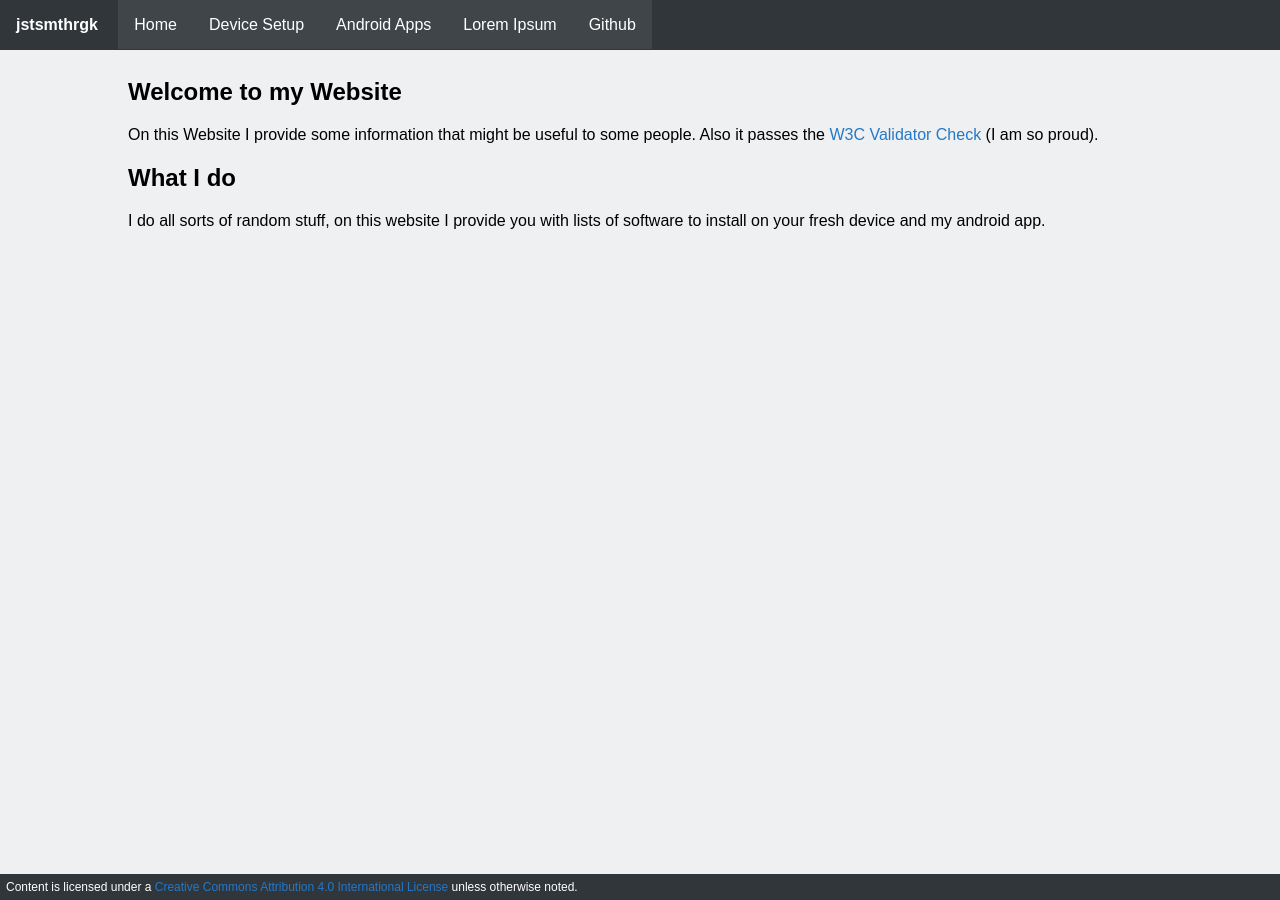
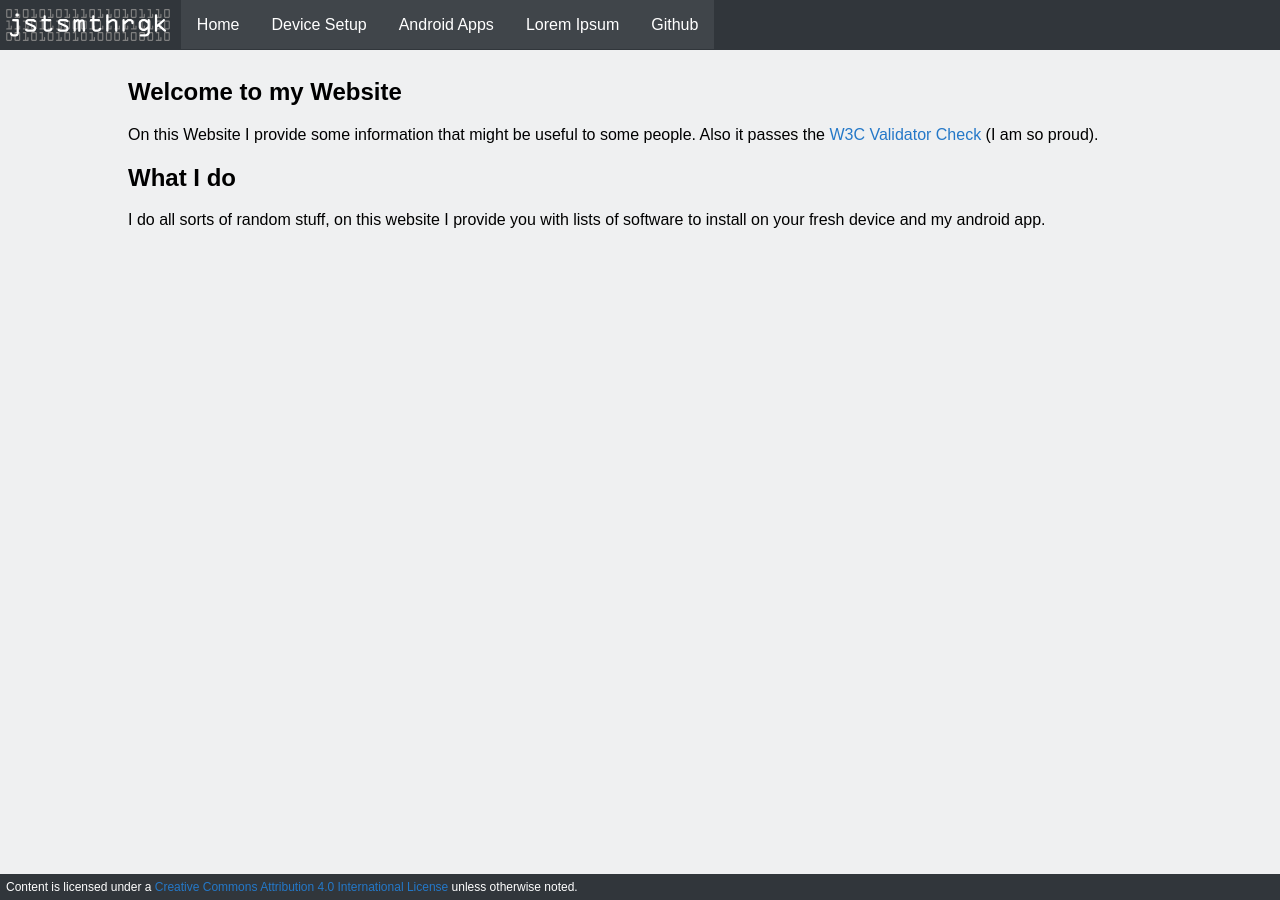
Before and after one commit to jstsmthrgk/jstsmthrgk.github.io, a Jekyll site: the page built from index.md, in a window 1280 px wide. Built offline with Jekyll 4.4.1, drawn with Linux system fonts in a browser that asks for light colours.

Commit message:
added logo

```diff
--- a/style/screen.scss
+++ b/style/screen.scss
@@ -22,10 +22,15 @@ header {
 	color: #ffffff;
 	h1 {
 		display: inline-block;
-		padding: 1em;
-		margin: 0;
-		font-size: 1em;
+		padding: 0;
+		margin: 0.2em;
+		font-size: 2em;
 		vertical-align: middle;
+		background-image: URL("{{ "/logo_dark.svg" | relative_url }}");
+		background-size: contain;
+		background-repeat: no-repeat;
+		background-position: center center;
+		color: #ffffff00;
 	}
 	nav {
 		display: inline-block;
@@ -58,12 +63,13 @@ header {
 	header {
 		display: flex;
 		flex-direction: column;
+		background-image: URL("{{ "/menu.svg" | relative_url }}");
+		background-repeat: no-repeat;
+		background-position: right top;
+		background-origin: content-box;
+		background-size: 3.1em 3.1em;
 		h1 {
 			display: block;
-			background-image: URL("{{ "/menu.svg" | relative_url }}");
-			background-repeat: no-repeat;
-			background-position: right;
-			background-origin: content-box;
 			cursor: pointer;
 		}
 		nav {
```
Also changed, not shown: logo_dark.svg (added).
